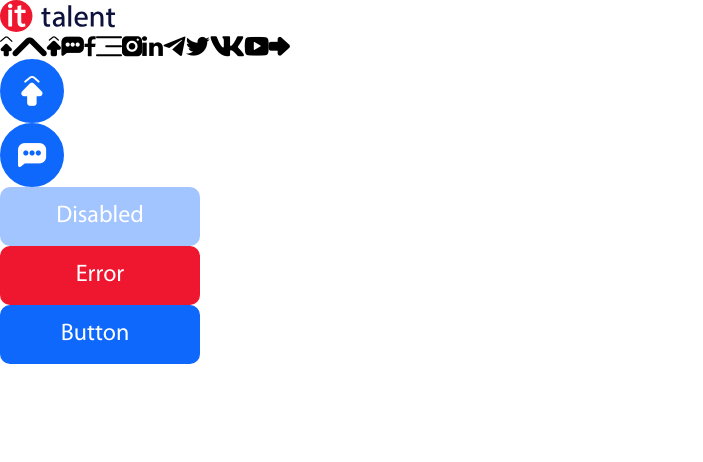
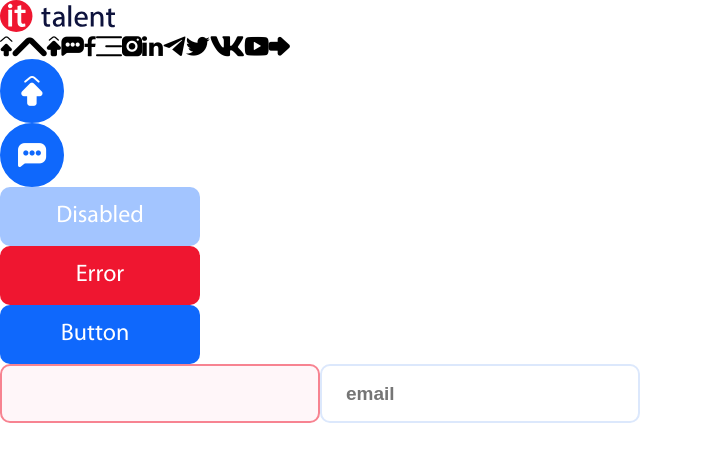
Before and after one commit to natalie-fsunny/test-assignment, a React (Create React App) app: page /examples in a window 1280 px wide. Shown: the top 462 px of the page, without its empty margins (0-703 px from the left). Built offline with nearby package versions, Linux system fonts and the light colour scheme; a web font is replaced by a local one.

Commit message:
add input

```diff
--- /dev/null
+++ b/src/UI/Input/Input.module.scss
@@ -0,0 +1,33 @@
+@import "../../styles/style.scss";
+
+.input {
+  font-size: $body2-desktop-tablet;
+  border: 2px solid $blue-m-input-stroke;
+  padding: 16.5px 24px;
+  border-radius: 10px;
+  font-weight: $fw-semi-bold;
+  outline: none;
+  transition: all ease-in-out 0.3s;
+  color: $grey-text;
+  width: 320px;
+  &:focus {
+    border-color: $blue-m-disabled;
+    font-weight: $fw-normal;
+  }
+  &:hover {
+    color: $blue-main;
+  }
+}
+
+.error {
+  background-color: $red-m-input;
+  border-color: $red-m-input-stroke;
+  color: $red-main;
+  &:hover {
+    color: $red-main;
+  }
+  &:focus {
+    color: $red-main;
+    border-color: $red-m-input-stroke;
+  }
+}
--- /dev/null
+++ b/src/UI/Input/Input.tsx
@@ -0,0 +1,25 @@
+import React from "react";
+import s from "./Input.module.scss";
+
+interface Props {
+  placeholder?: string;
+  type?: "email" | "text";
+  required?: boolean;
+  error?: boolean;
+}
+
+export const Input: React.FC<Props> = ({
+  placeholder = "",
+  type = "text",
+  required = false,
+  error = false,
+}) => {
+  return (
+    <input
+      className={s.input + " " + (error ? s.error : "")}
+      placeholder={placeholder}
+      type={type}
+      required={required}
+    />
+  );
+};
--- /dev/null
+++ b/src/UI/Input/index.ts
@@ -0,0 +1 @@
+export * from "./Input";
--- a/src/UI/index.ts
+++ b/src/UI/index.ts
@@ -1,3 +1,4 @@
 export * from "./Logo";
 export * from "./Button";
 export * from "./Icon";
+export * from "./Input";
--- a/src/pages/ComponentsExample.tsx
+++ b/src/pages/ComponentsExample.tsx
@@ -1,5 +1,5 @@
 import { useState } from "react";
-import { Button, Logo } from "../UI";
+import { Button, Input, Logo } from "../UI";
 import { Icon } from "../UI";
 import { icons } from "../UI/Icon/utils";
 import s from "./ComponentsExample.module.scss";
@@ -39,6 +39,9 @@ export const ComponentsExample = () => {
       <Button>
         Button <Icon variant="arrowRightFilled" fontSize={15} />
       </Button>
+
+      <Input error/>
+      <Input placeholder="email" type="email"/>
     </div>
   );
 };
```
